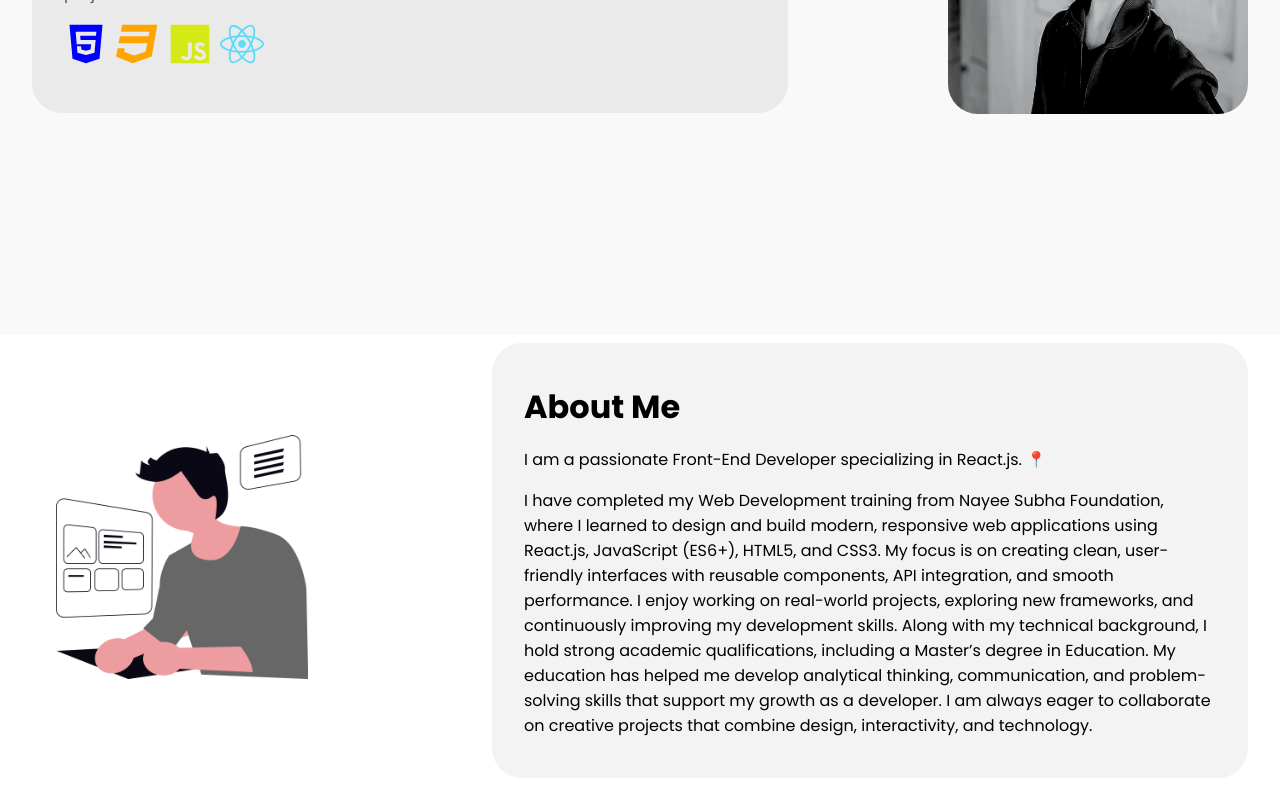
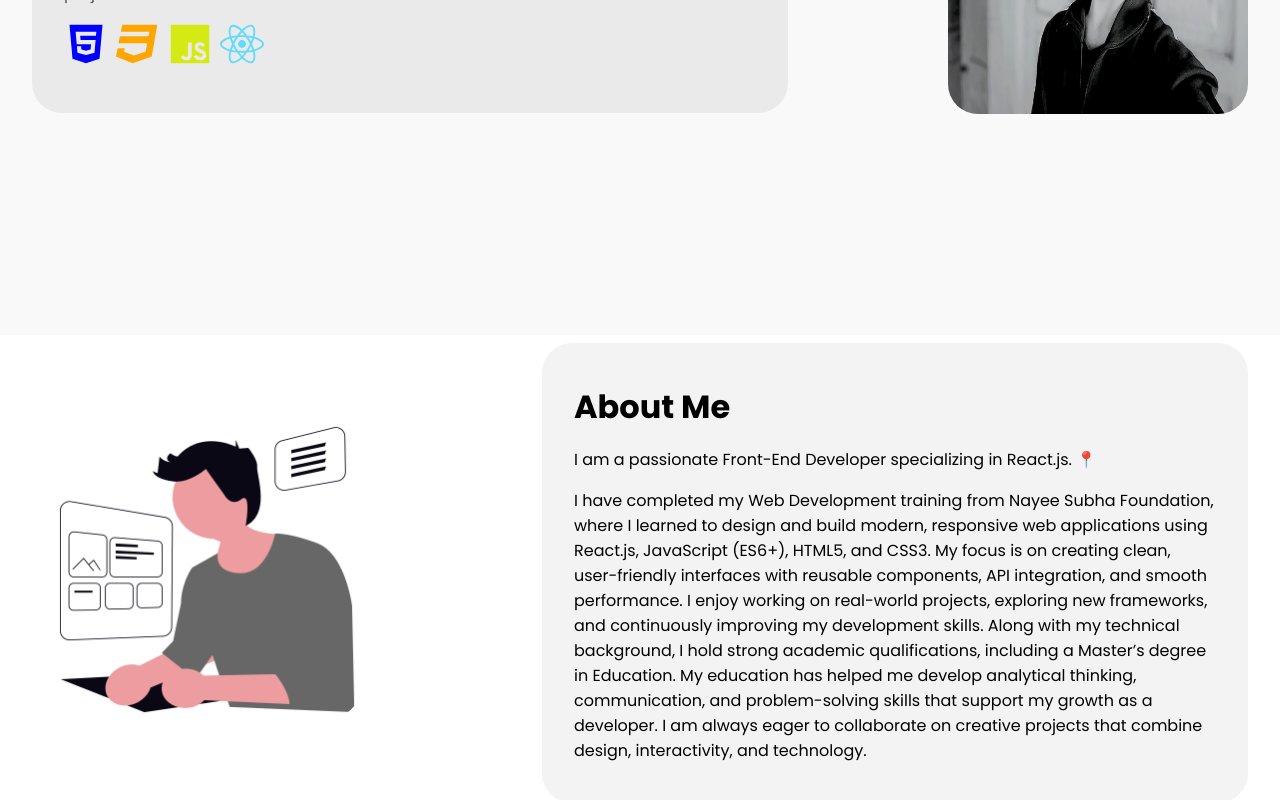
Before and after one commit to zohaibkhan15/zohaibportfoliowebsite, a React (Vite) app: page / in a window 1280 px wide. Shown: the part 466-1266 px from the top of the page. Built offline with nearby package versions, Linux system fonts and the light colour scheme.

Commit message:
css changed

```diff
--- a/src/components/AboutMe/aboutme.css
+++ b/src/components/AboutMe/aboutme.css
@@ -7,8 +7,8 @@
 }
 
 .aboutme-image img {
-  border-radius: 10%;
-  width: 300px;
+  border-radius: 30%;
+  width: 350px;
   height: auto;
 }
 
```
